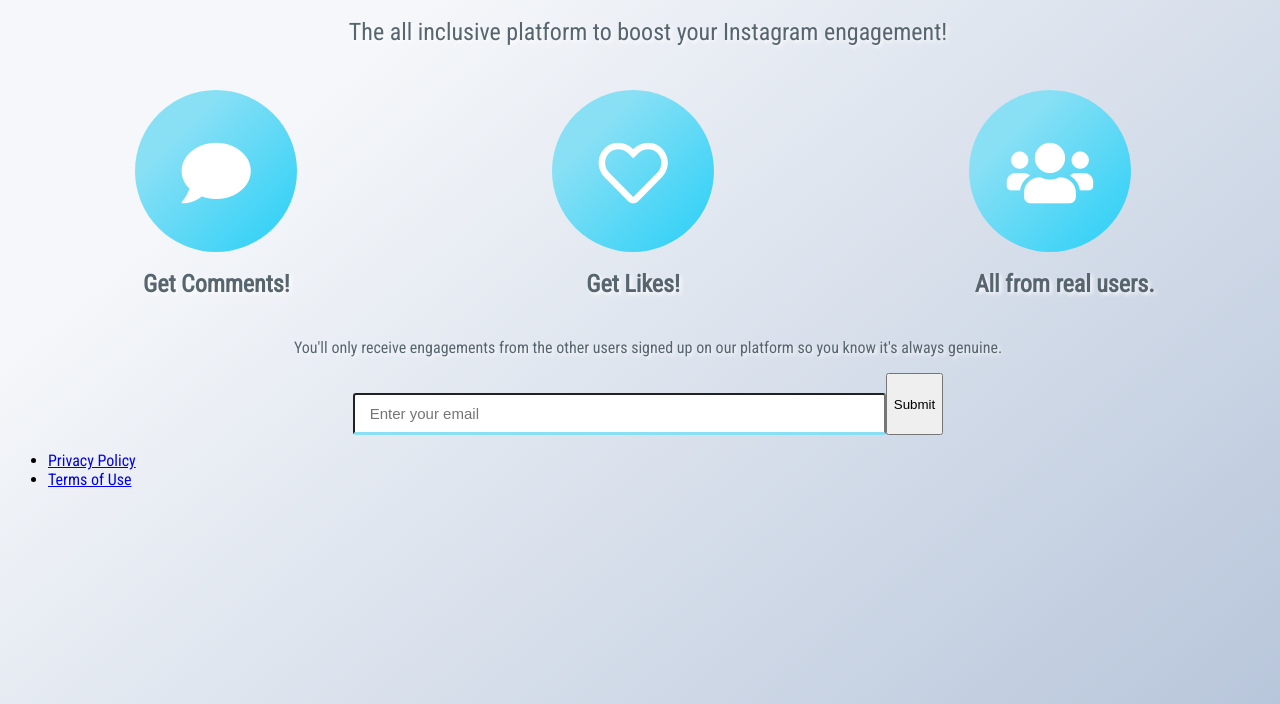
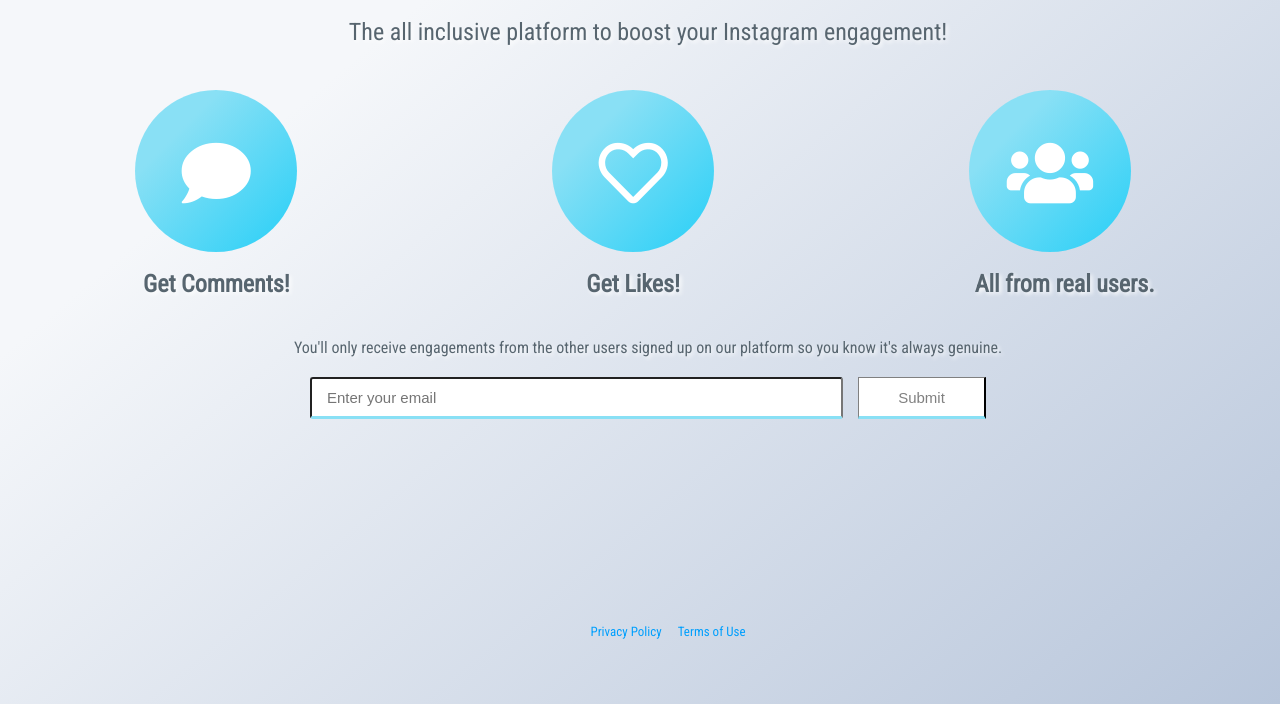
Before and after one commit to eliteengage/eliteengage.github.com, a plain HTML site: page index.html in a window 1280 px wide. Shown: the part 144-848 px from the top of the page. Drawn offline with Linux system fonts and the light colour scheme.

Commit message:
Update styles.css

```diff
--- a/styles.css
+++ b/styles.css
@@ -68,6 +68,7 @@ h3 {
 .input-container {
     display: flex;
     justify-content: center;
+    margin-top: 20px;
 }
 input {
     font-size: 15px;
@@ -76,7 +77,49 @@ input {
     border-radius: 3px;
     border-bottom: 3px solid #89E0F5;
     padding-left: 15px;
-    margin-top: 20px;
+}
+
+button#submit-button {
+    width: 10%;
+    height: 35px;
+    width: 10%;
+    height: 42px;
+    border-bottom: 3px solid #89E0F5;
+    margin-left: 15px;
+    border-left: 1px solid gray;
+    border-top: 1px solid gray;
+    font-size: 15px;
+    color: gray;
+    background-color: #ffffff;
+}
+
+button#submit-button:hover {
+    color: #89E0F5;
+}
+
+.privacy-policy {
+    width: 100%;
+    display: flex;
+    justify-content: center;
+    position: absolute;
+    bottom: 0;
+}
+
+.privacy-policy ul {
+    list-style: none;
+    display: flex;
+}
+
+.privacy-policy a {
+    text-decoration: none;
+    color: #009FFD;
+    margin-left: 8px;
+    margin-right: 8px;
+    font-size: 13px;
+}
+
+.privacy-policy a:hover {
+    color: #27CFF7;
 }
 
 @-webkit-keyframes pulse {
@@ -123,11 +166,18 @@ input {
     h3:nth-child(3) {
         padding-right: 15px;
     }
+
     input {
-        width: 65%;
+        width: 58%;
+    }
+    button#submit-button {
+        width: 20%
     }
     h2, p {
         padding-left: 20px;
         padding-right: 30px;
     }
+    .privacy-policy ul {
+        margin-right: 50px;
+    }
 }
```
